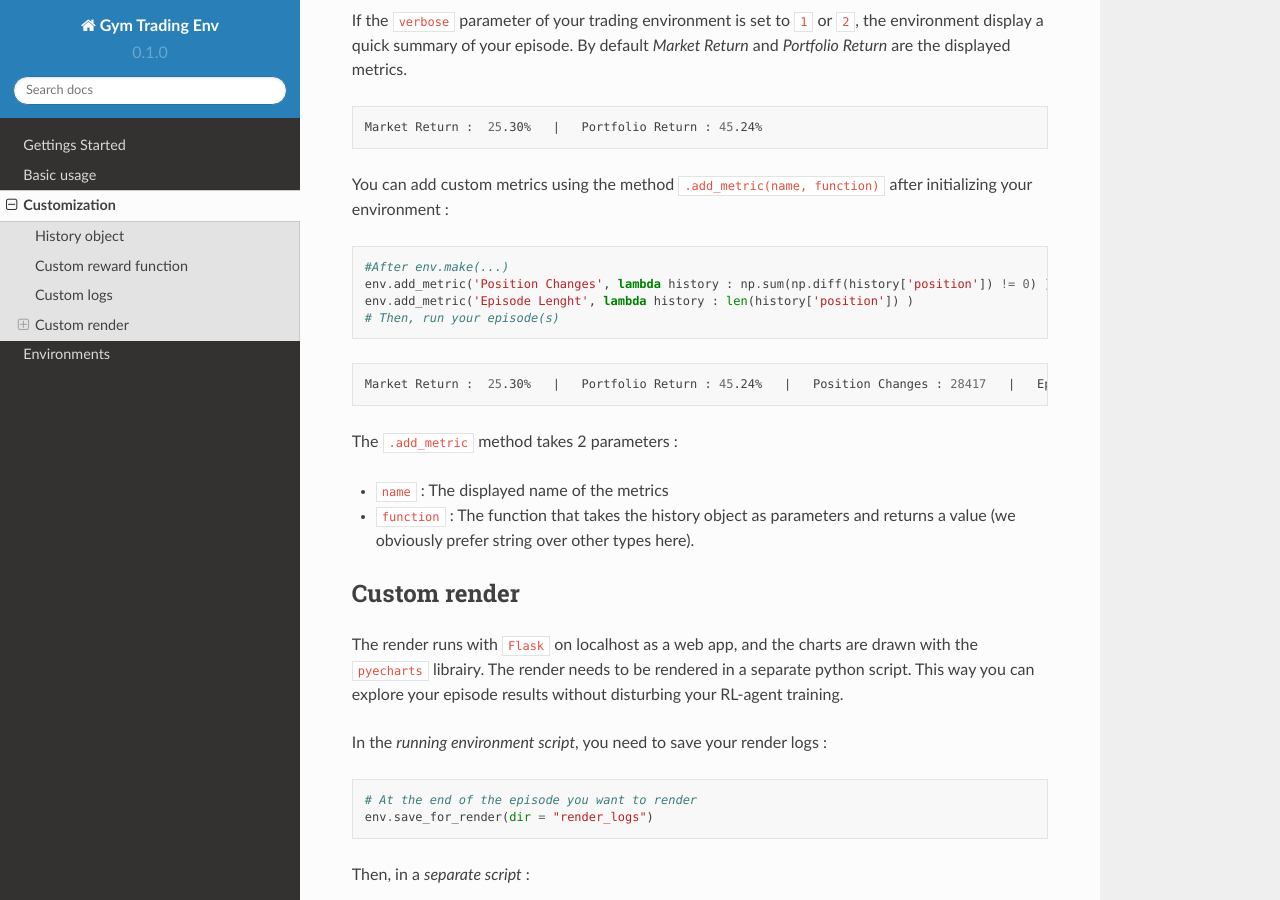
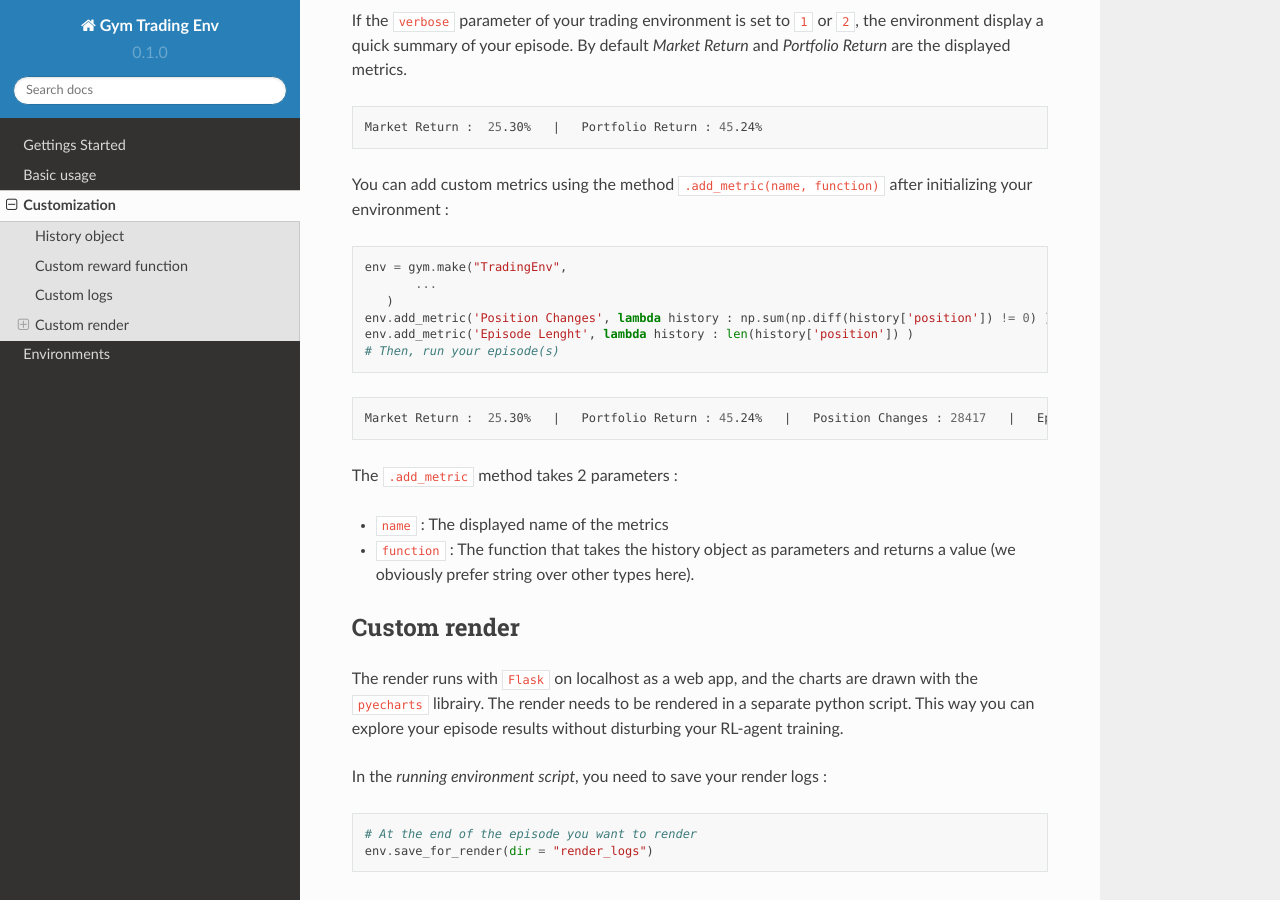
Before and after one commit to ClementPerroud/Gym-Trading-Env, a Sphinx documentation site: the page built from docs/source/customization.rst, in a window 1280 px wide and 900 px high, scrolled down 1562 px. Built offline with Sphinx 7.4.7 and the Read the Docs theme 2.0.0, drawn with Linux system fonts in a browser that asks for light colours; pages that are not in the unit, such as notebooks, are missing from menus.

Commit message:
Update customization.rst

```diff
--- a/docs/source/customization.rst
+++ b/docs/source/customization.rst
@@ -78,7 +78,9 @@ You can add custom metrics using the method ``.add_metric(name, function)`` afte
 
 .. code-block:: python
 
-  #After env.make(...)
+  env = gym.make("TradingEnv",
+         ...
+     )
   env.add_metric('Position Changes', lambda history : np.sum(np.diff(history['position']) != 0) )
   env.add_metric('Episode Lenght', lambda history : len(history['position']) )
   # Then, run your episode(s)
```
